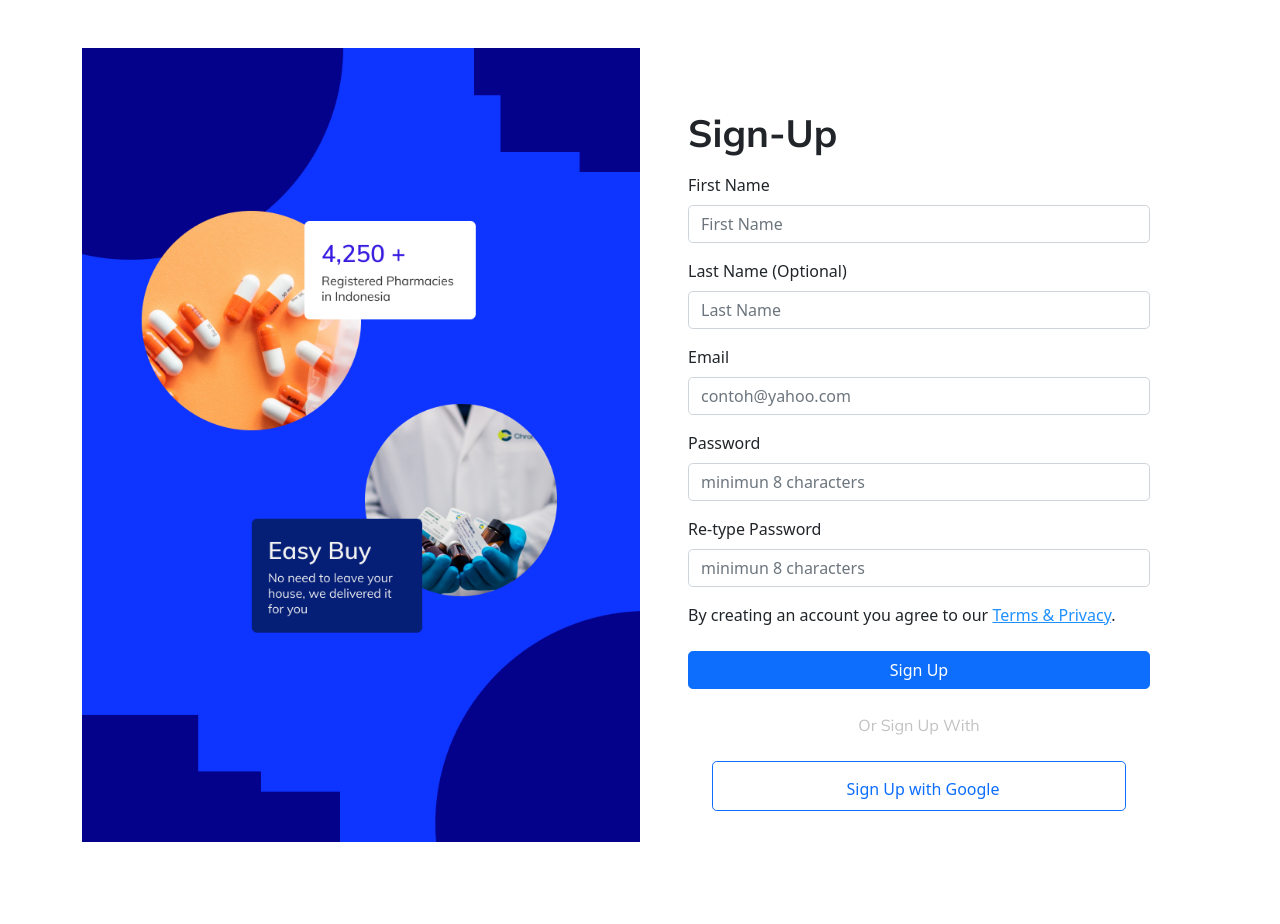
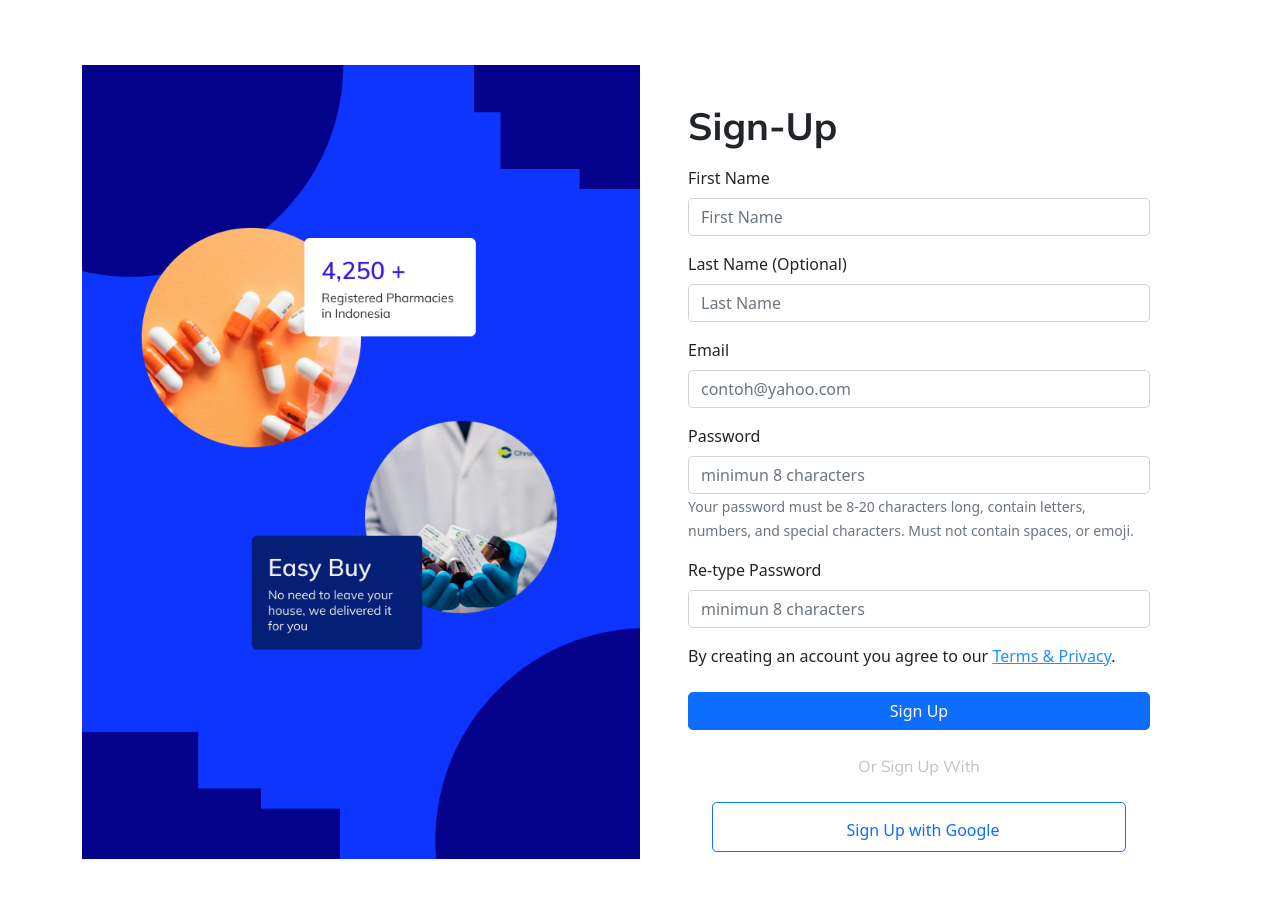
Before and after one commit to 27rayn/myPharm, a PHP site: page /register.php in a window 1280 px wide. Before the commit the page ends 842 px from the top, so only its background shows below. Run offline with PHP 8.4, Linux system fonts and the light colour scheme; some libraries are stand-ins or nearby versions.

Commit message:
password help block

```diff
--- a/content.php
+++ b/content.php
@@ -36,7 +36,7 @@
           <form>
             <input class="form-control" type="text" placeholder="Search" aria-label="Search" />
           </form>
-          <a class="btn btn-primary mx-2" type="submit">Sign Up</a>
+          <a class="btn btn-primary mx-2" type="submit" href="register.html">Sign Up</a>
           <a type="button" class="btn btn-outline-primary" href="login.html">Login</a>
           <a class="btn btn-labeled btn-primary mx-2" type="submit">
             <span class="iconify" data-inline="false" data-icon="bi:cart-fill" style="color: #f9f9f9"></span>
@@ -60,7 +60,7 @@
           </p>
           <div class="justify-content-md-center">
             <button type="button" class="btn btn-primary btn-lg px-4 me-md-2">Sign Up</button>
-            <button type="button" class="btn btn-outline-secondary btn-lg px-4">Browse Shop</button>
+            <button type="button" class="btn btn-outline-primary btn-lg px-4">Browse Shop</button>
           </div>
         </div>
         <div class="col-lg-6">
--- a/register.html
+++ b/register.html
@@ -49,7 +49,8 @@
               <div class="form-row">
                 <div class="mb-3">
                   <label for="password" class="form-label">Password</label>
-                  <input type="password" placeholder="minimun 8 characters" class="form-control rounded-3" name="Password" />
+                  <input type="password" placeholder="minimun 8 characters" class="form-control rounded-3" name="Password" aria-describedby="passwordHelpBlock" />
+                  <small id="passwordHelpBlock" class="form-text text-muted"> Your password must be 8-20 characters long, contain letters, numbers, and special characters. Must not contain spaces, or emoji. </small>
                 </div>
               </div>
               <div class="form-row">
--- a/register.php
+++ b/register.php
@@ -9,7 +9,7 @@
     <link href="https://cdn.jsdelivr.net/npm/bootstrap@5.0.1/dist/css/bootstrap.min.css" rel="stylesheet" integrity="sha384-+0n0xVW2eSR5OomGNYDnhzAbDsOXxcvSN1TPprVMTNDbiYZCxYbOOl7+AMvyTG2x" crossorigin="anonymous" />
     <link rel="stylesheet" href="https://cdnjs.cloudflare.com/ajax/libs/font-awesome/4.7.0/css/font-awesome.min.css" />
 
-    <title>MyPharm-Login</title>
+    <title>MyPharm-Sign Up</title>
     <link rel="icon" type="image/png" href="Assets/Frame 32.png" />
 
     <link rel="preconnect" href="https://fonts.gstatic.com" />
@@ -49,7 +49,8 @@
               <div class="form-row">
                 <div class="mb-3">
                   <label for="password" class="form-label">Password</label>
-                  <input type="password" placeholder="minimun 8 characters" class="form-control rounded-3" name="Password" />
+                  <input type="password" placeholder="minimun 8 characters" class="form-control rounded-3" name="Password" aria-describedby="passwordHelpBlock" />
+                  <small id="passwordHelpBlock" class="form-text text-muted"> Your password must be 8-20 characters long, contain letters, numbers, and special characters. Must not contain spaces, or emoji. </small>
                 </div>
               </div>
               <div class="form-row">
@@ -62,7 +63,7 @@
               <div class="form-row">
                 <div class="form">
                   <div class="d-grid my-4">
-                    <button type="submit" href="index.html" class="btn btn-primary rounded-3">Sign Up</button>
+                    <a role="button" href="index.html" class="btn btn-primary rounded-3">Sign Up</a>
                   </div>
                 </div>
                 <div class="form">
```
Also changed, not shown: login.php (+3 -4 lines), login.html (line endings or trailing spaces).
